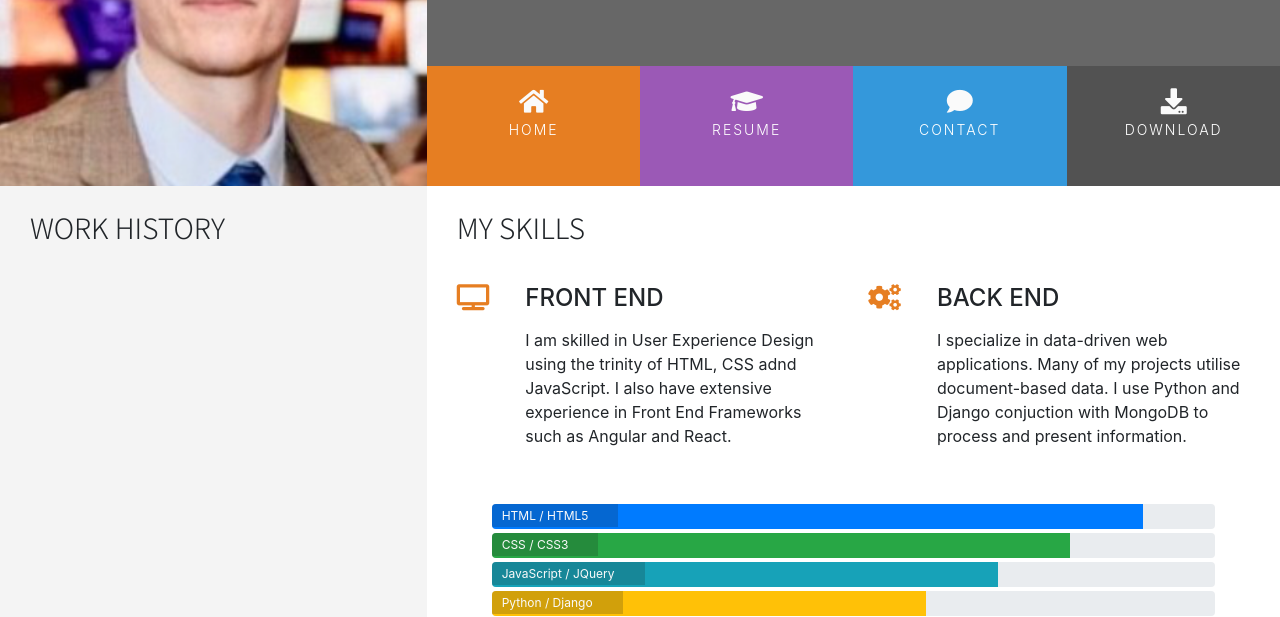
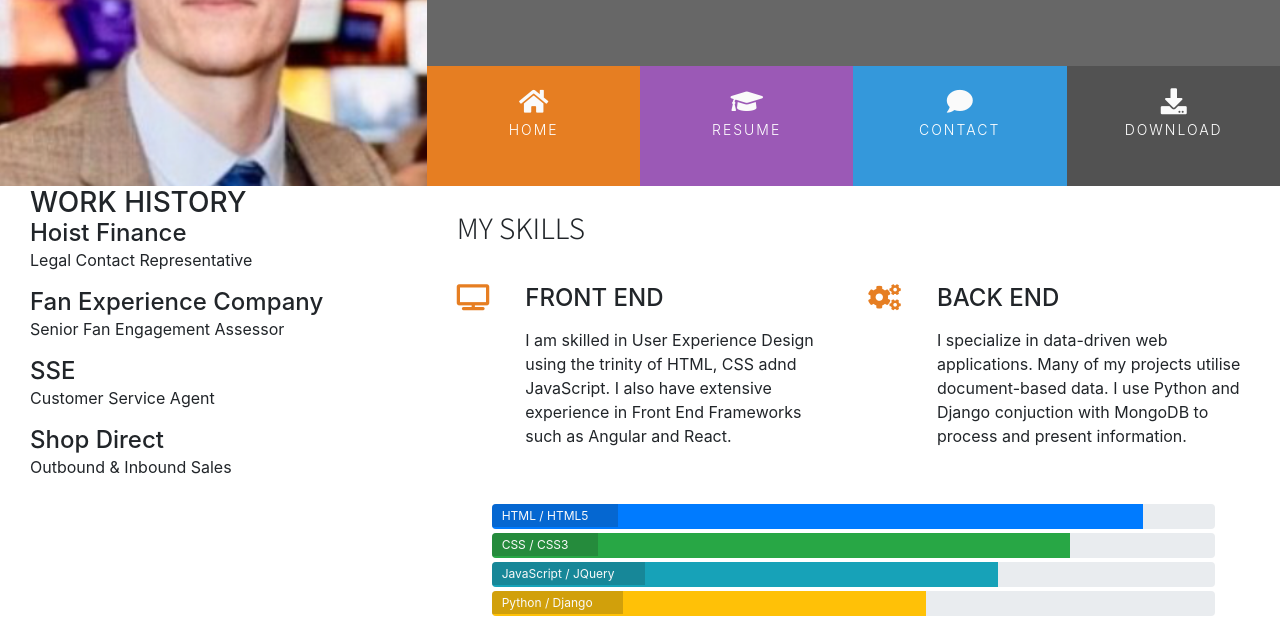
Before and after one commit to dansantinojones/my-resume, a plain HTML site: page resume.html in a window 1280 px wide. Shown: the part 183-800 px from the top of the page. Drawn offline with nearby package versions, Linux system fonts and the light colour scheme.

Commit message:
Add work history timeline

```diff
--- a/resume.html
+++ b/resume.html
@@ -47,14 +47,32 @@
 
     <section class="container-fluid">
         <div class="row">
-            <div class="col-md-4 bg-color-personal-info section-column">
+            <div class="col-md-4 bg-color-work-history section-column">
                 <div class="row">
                     <div class="col-12">
-                        <h3 class="section-heading uppercase">
+                        <h3 class="history-heading uppercase">
                             Work History
                         </h3>
                     </div>
                 </div>
+                <div class="history-items">
+                <div class="timeline-item" data-dates="10/2018 - Present">
+                    <h4>Hoist Finance</h4>
+                    <p>Legal Contact Representative</p>
+                </div>
+                <div class="timeline-item" data-dates="12/2019 - Present">
+                    <h4>Fan Experience Company</h4>
+                    <p>Senior Fan Engagement Assessor</p>
+                </div>
+                <div class="timeline-item" data-dates="10/2017 - 06/2018">
+                    <h4>SSE</h4>
+                    <p>Customer Service Agent</p>
+                </div>
+                <div class="timeline-item" data-dates="11/2016 - 09/2017">
+                    <h4>Shop Direct</h4>
+                    <p>Outbound & Inbound Sales</p>
+                </div>
+            </div>
             </div>
             <div class="col-md-8 bg-colour-three-reasons section-column">
                 <div class="row">
```
